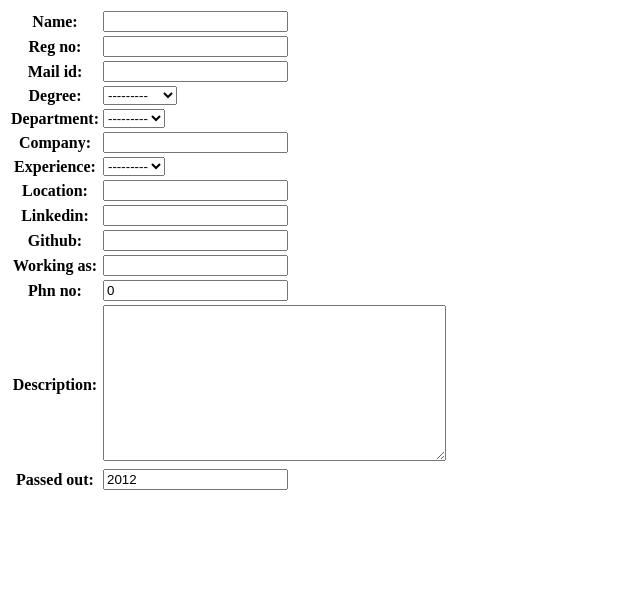
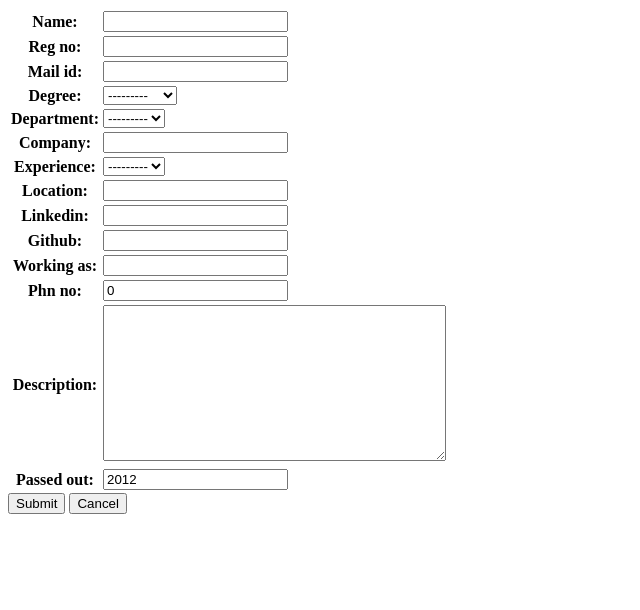
Before and after one commit to uday-samsani/vishal-django, a Django app: page /submit/ in a window 1280 px wide. Shown: the top 610 px of the page, without its empty margins (0-640 px from the left). Run offline with Django 3.2, Linux system fonts and the light colour scheme.

Commit message:
'submit'

```diff
--- a/portal/templates/submit.html
+++ b/portal/templates/submit.html
@@ -8,6 +8,8 @@
 <form method="GET">
     {% csrf_token %}
     <table>{{ form.as_table }}</table>
+    <input type="submit" value="Submit" name="submit">
+    <a href="{% url "index" %}"><input type="submit" value="Cancel" name="cancel"></a>
 </form>
 
 </body>
```
